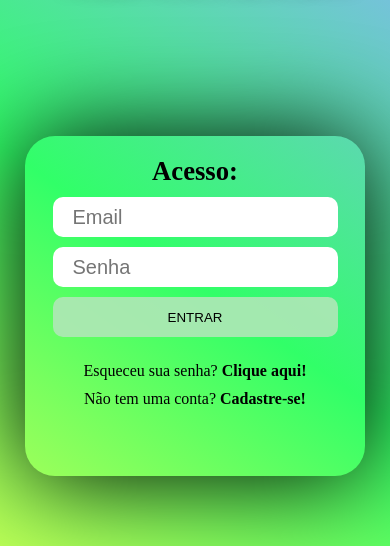
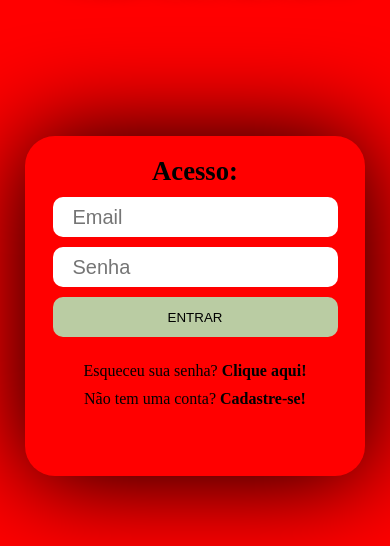
Before and after one commit to prgrf1989/telalogin, a plain HTML site: page index.html in a window 390 px wide. Shown: the part 140-686 px from the top of the page. Drawn offline with Linux system fonts and the light colour scheme.

Commit message:
media queries

```diff
--- a/style.css
+++ b/style.css
@@ -122,3 +122,10 @@ footer li{
 footer img:hover{
     transform: translateY(-7px);
 }
+/*--MEDIA QUERIES: PARA DEFINIR VISUAL PARA OUTROS TAMANHOS DE TELA.--*/
+@media (max-width: 500px)
+{
+ body{
+    background: red;
+ }
+}
```
